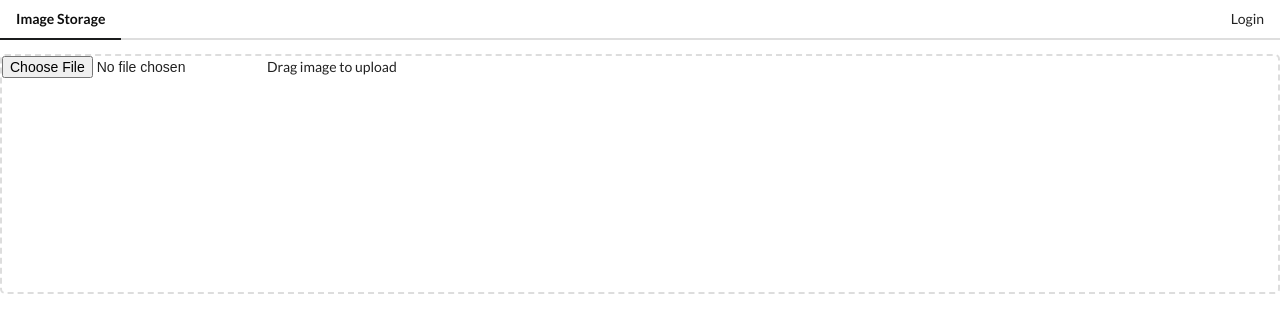
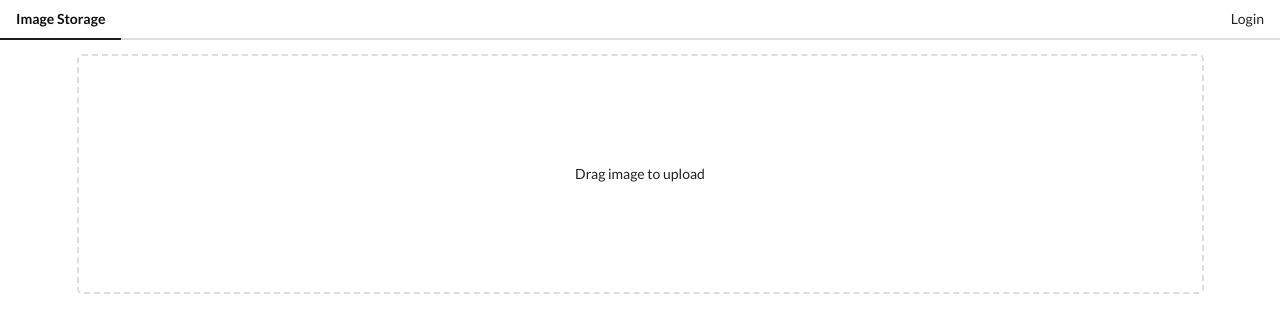
Before and after one commit to olzh2102/images-uploader, a Vue app: page /upload in a window 1280 px wide. Shown: the top 332 px of the page. Built offline with nearby package versions, Linux system fonts and the light colour scheme.

Commit message:
Styling upload form

```diff
--- a/src/App.vue
+++ b/src/App.vue
@@ -1,7 +1,9 @@
 <template>
   <div>
     <AppHeader></AppHeader>
-    <router-view></router-view>
+    <div class="ui container">
+      <router-view></router-view>
+    </div>
   </div>
 </template>
 
--- a/src/components/UploadForm.vue
+++ b/src/components/UploadForm.vue
@@ -16,5 +16,20 @@
   height: 30vh;
   border: 2px dashed #ddd;
   border-radius: 5px;
+  display: flex;
+  justify-content: center;
+  align-items: center;
+  position: relative;
+}
+
+.dropper:hover {
+  background-color: #eee;
+}
+
+input {
+  width: 100%;
+  height: 30vh;
+  position: absolute;
+  opacity: 0;
 }
 </style>
```
